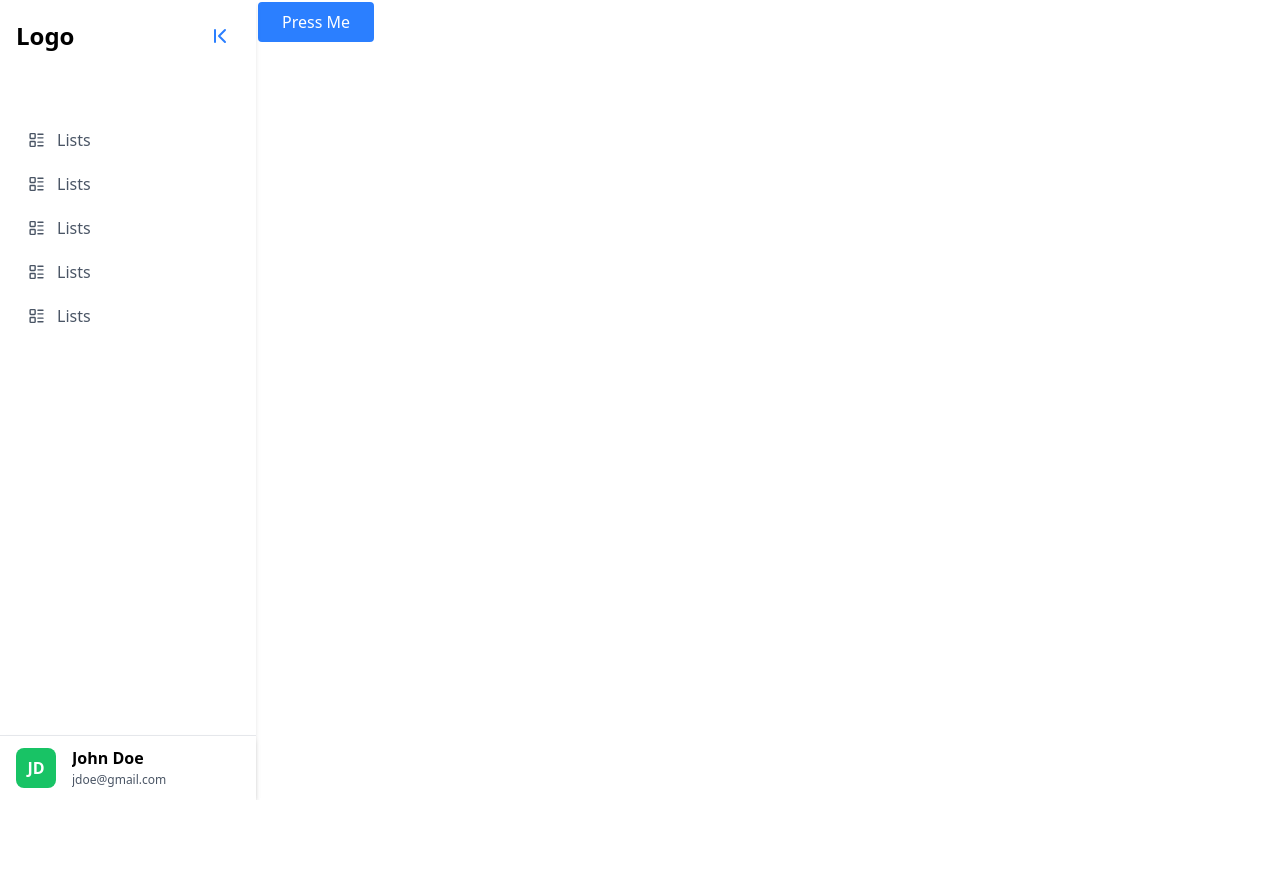
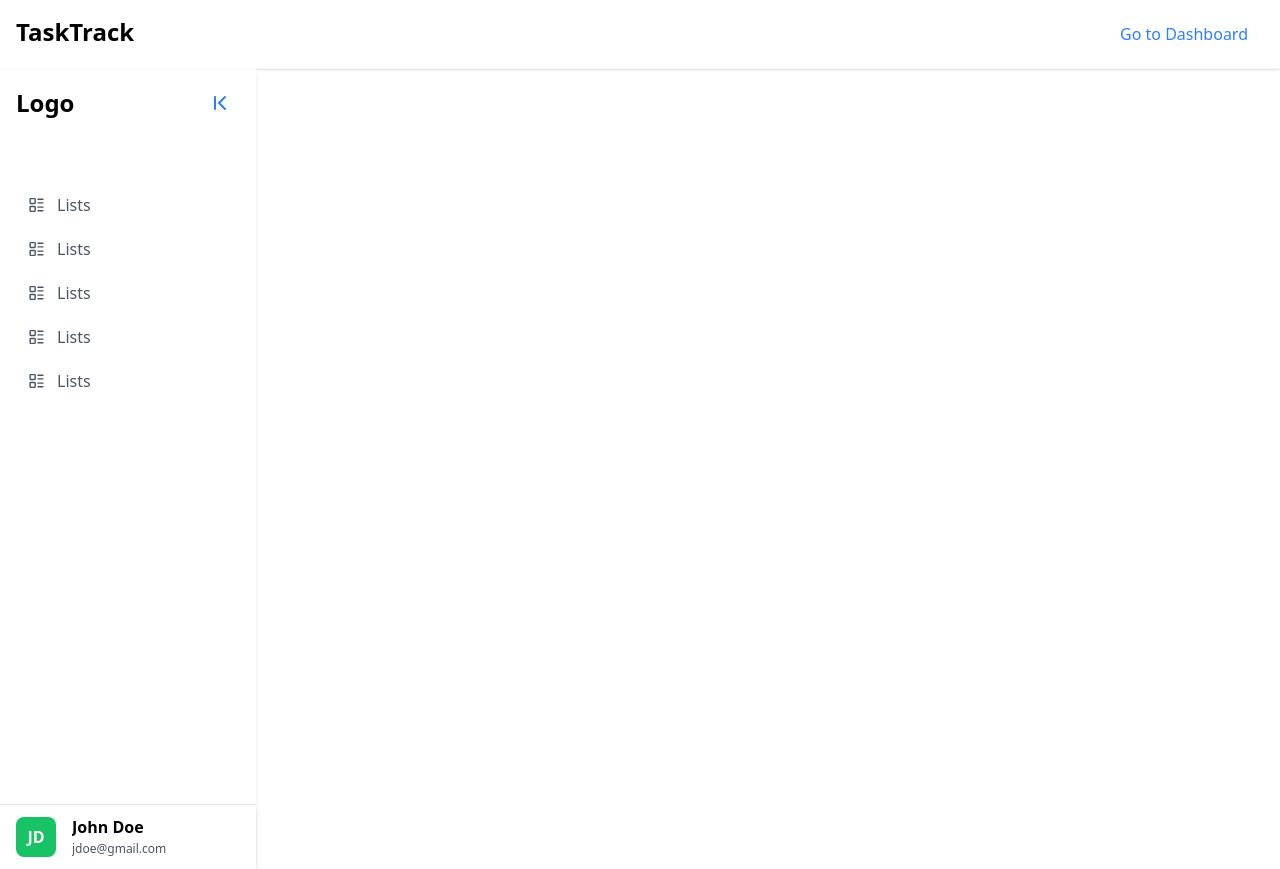
Before and after one commit to Zack1808/tasktrack, a React (Vite) app: page / in a window 1280 px wide. Before the commit the page ends 800 px from the top, so only its background shows below. Built offline with nearby package versions, Linux system fonts and the light colour scheme.

Commit message:
Added TopNav component. Updated styling on Sidebar

```diff
--- a/src/App.tsx
+++ b/src/App.tsx
@@ -2,15 +2,20 @@ import React, { useState } from "react";
 import { BrowserRouter, Routes, Route } from "react-router-dom";
 import { LayoutList } from "lucide-react";
 
+import TopNav from "./components/TopNav";
 import Sidebar from "./components/Sidebar";
 import SideBarItem from "./components/SidebarItem";
-import Button from "./components/Button";
 
 const App: React.FC = () => {
   const [openBar, setOpenBar] = useState(false);
   return (
     <BrowserRouter>
-      <div className="flex items-start">
+      <TopNav
+        logo={
+          <h2 className="text-2xl font-semibold sticky top-0">TaskTrack</h2>
+        }
+        openMenu={() => setOpenBar(true)}
+      />
       <Sidebar
         logo={<h2 className="font-semibold text-2xl">Logo</h2>}
         visible={openBar}
@@ -47,13 +52,6 @@ const App: React.FC = () => {
           closeSidebar={() => setOpenBar(false)}
         />
       </Sidebar>
-        <Button
-          variant="contained"
-          onClick={() => setOpenBar((prevState) => !prevState)}
-        >
-          Press Me
-        </Button>
-      </div>
     </BrowserRouter>
   );
 };
--- a/src/components/Button.tsx
+++ b/src/components/Button.tsx
@@ -26,12 +26,12 @@ const Button: React.FC<ButtonProps> = ({
   const outlined = `border-2 border-blue-500 text-blue-500 ${
     loading || disabled ? "" : "hover:bg-gray-200"
   }`;
-  const contained = `border-2 bg-blue-500 text-white ${
+  const contained = `border-2 border-blue-500 bg-blue-500 text-white ${
     loading || disabled ? "" : "hover:bg-blue-600"
   }`;
   const text = "text-blue-500";
 
-  const classes = `px-6 py-2 rounded-md cursor-pointer duration-100 ease-in flex gap-2 items-center
+  const classes = `px-4 py-1.5 rounded-md cursor-pointer duration-100 ease-in flex gap-2 items-center
   ${variant === "contained" ? contained : ""} ${
     variant === "outlined" ? outlined : ""
   } ${variant === "text" ? text : ""} ${className}`;
--- a/src/components/Sidebar.tsx
+++ b/src/components/Sidebar.tsx
@@ -42,8 +42,12 @@ export const SidebarContext = React.createContext<
   SidebarContextType | undefined
 >(undefined);
 
-export const Sidebar: React.FC<SidebarProps> = React.memo(
-  ({ logo, children, visible, closeSidebar }) => {
+export const Sidebar: React.FC<SidebarProps> = ({
+  logo,
+  children,
+  visible,
+  closeSidebar,
+}) => {
   const [sidebarExpanded, setSidebarExpanded] = useState<boolean>(true);
 
   const sidebarRef = useRef<HTMLDivElement>(null);
@@ -57,7 +61,7 @@ export const Sidebar: React.FC<SidebarProps> = React.memo(
 
   return (
     <aside
-        className={`h-screen absolute w-full bg-black/20 z-50 md:w-max md:sticky md:bg-transparent transition-all duration-100 ${
+      className={`h-screen absolute w-full top-0 bg-black/20 z-50 md:w-max md:sticky md:bg-transparent transition-all duration-100 ${
         visible
           ? "visible opacity-100"
           : "invisible opacity-0 delay-100 md:visible md:opacity-100"
@@ -84,9 +88,7 @@ export const Sidebar: React.FC<SidebarProps> = React.memo(
           <Button
             variant="text"
             className="px-2! hidden md:flex"
-              aria-label={
-                sidebarExpanded ? "Colapse sidebar" : "Expand sidebar"
-              }
+            aria-label={sidebarExpanded ? "Colapse sidebar" : "Expand sidebar"}
             onClick={() => setSidebarExpanded((prevState) => !prevState)}
           >
             {sidebarExpanded ? <ChevronFirst /> : <ChevronLast />}
@@ -135,7 +137,6 @@ export const Sidebar: React.FC<SidebarProps> = React.memo(
       </nav>
     </aside>
   );
-  }
-);
+};
 
-export default Sidebar;
+export default React.memo(Sidebar);
--- a/src/components/SidebarItem.tsx
+++ b/src/components/SidebarItem.tsx
@@ -10,8 +10,12 @@ interface SidebarItemProps {
   closeSidebar: () => void;
 }
 
-const SideBarItem: React.FC<SidebarItemProps> = React.memo(
-  ({ icon, label, link, closeSidebar }) => {
+const SideBarItem: React.FC<SidebarItemProps> = ({
+  icon,
+  label,
+  link,
+  closeSidebar,
+}) => {
   const location = useLocation();
 
   const context = useContext(SidebarContext);
@@ -48,7 +52,6 @@ const SideBarItem: React.FC<SidebarItemProps> = React.memo(
       </Link>
     </li>
   );
-  }
-);
+};
 
-export default SideBarItem;
+export default React.memo(SideBarItem);
--- /dev/null
+++ b/src/components/TopNav.tsx
@@ -0,0 +1,54 @@
+import React from "react";
+import { Link, useLocation } from "react-router-dom";
+import { Menu } from "lucide-react";
+
+import Button from "./Button";
+
+interface TopNavProps {
+  logo: React.ReactNode;
+  openMenu: () => void;
+}
+
+const isNotAuthenticated = false; // TODO: Replace with actual logic
+
+const TopNav: React.FC<TopNavProps> = ({ logo, openMenu }) => {
+  const location = useLocation();
+  const isDashboard = location.pathname.includes("/dashboard");
+
+  return (
+    <header
+      aria-label="Top navigation"
+      className={`border-b shadow-sm border-gray-100 p-4 flex justify-center items-center ${
+        isDashboard ? "md:hidden" : ""
+      }`}
+    >
+      <nav className="flex justify-between items center w-full max-w-[97.25rem]">
+        <Link to="/" aria-label="Starting page">
+          {logo}
+        </Link>
+        <div className="flex gap-2">
+          {isNotAuthenticated ? (
+            <>
+              <Button variant="outlined" link="/sign-up">
+                Sign Up
+              </Button>
+              <Button variant="contained" link="/log-in">
+                Log In
+              </Button>
+            </>
+          ) : isDashboard ? (
+            <Button variant="text" onClick={openMenu} aria-label="Open menu">
+              <Menu />
+            </Button>
+          ) : (
+            <Button variant="text" link="/dashboard">
+              Go to Dashboard
+            </Button>
+          )}
+        </div>
+      </nav>
+    </header>
+  );
+};
+
+export default React.memo(TopNav);
```
Lines whose indentation alone changed are shown as unchanged.
